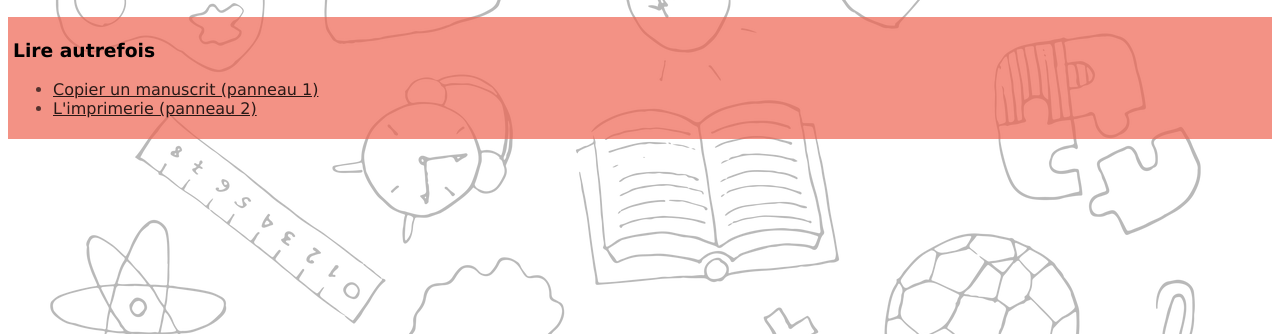
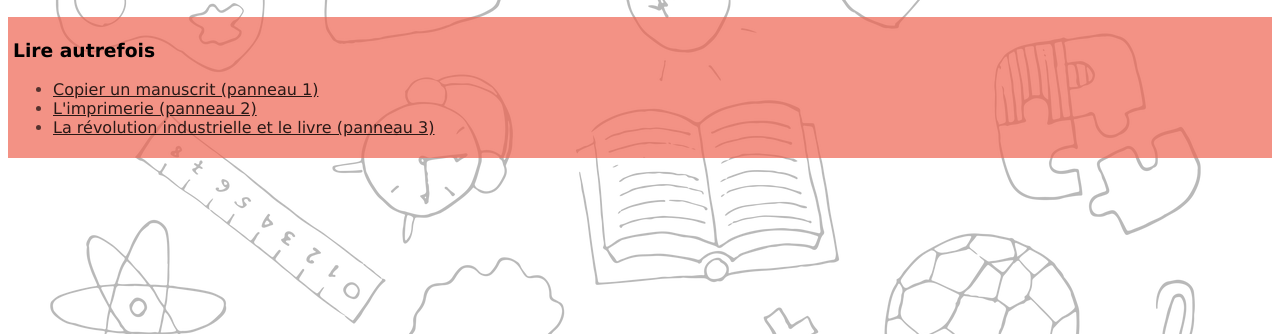
Before and after one commit to DeniersDesEcoles/JEP-2024, a plain HTML site: page index.html in a window 1280 px wide. Shown: the part 466-800 px from the top of the page. Drawn offline with Linux system fonts and the light colour scheme.

Commit message:
Update index.html

```diff
--- a/index.html
+++ b/index.html
@@ -48,6 +48,7 @@
         <ul>
             <li><a href="Copier un manuscrit.pdf" target="_blank">Copier un manuscrit (panneau 1)</a></li>
             <li><a href="L'imprimerie.pdf" target="_blank">L'imprimerie (panneau 2)</a></li>
+            <li><a href="Lire autrefois - la révolution industrielle et le livre (2)" target="_blank">La révolution industrielle et le livre (panneau 3)</a></li>
         </ul>
     </nav>
 </div>
```
